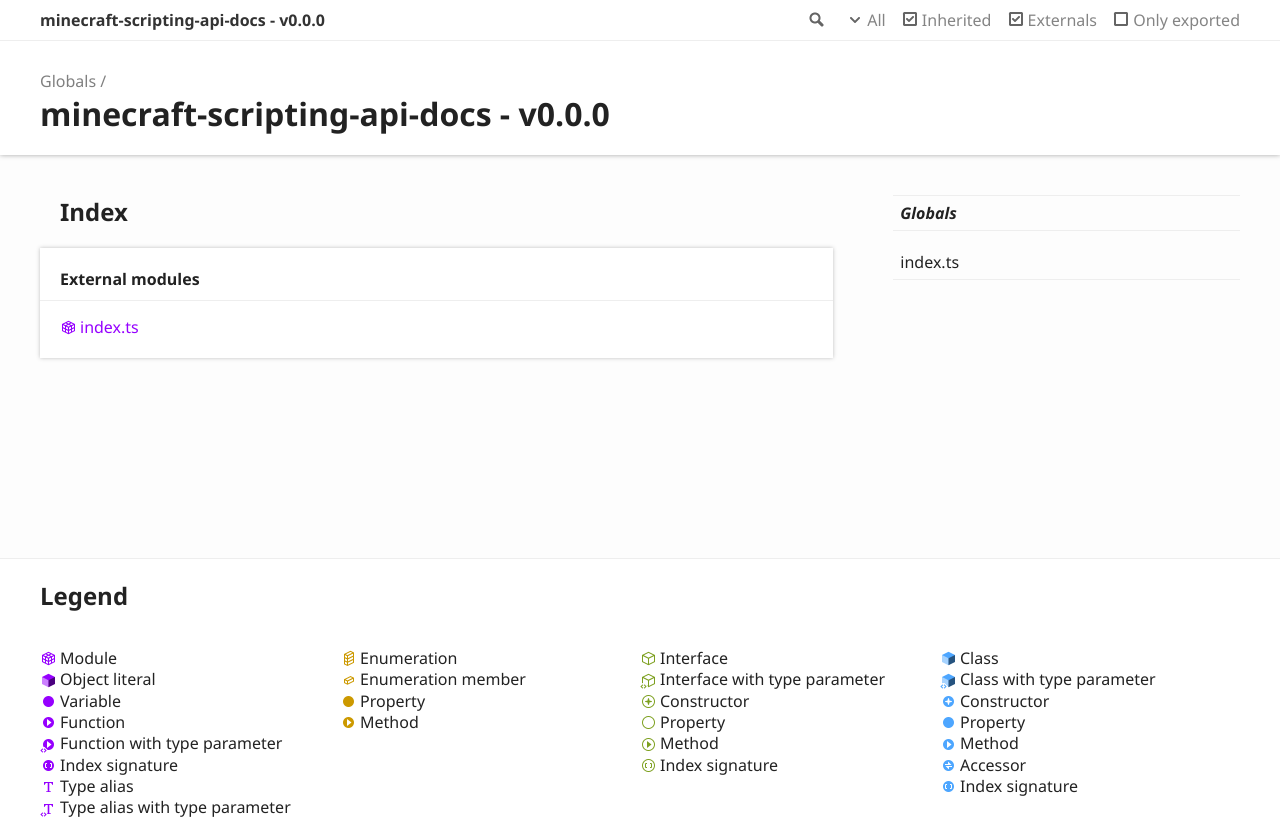
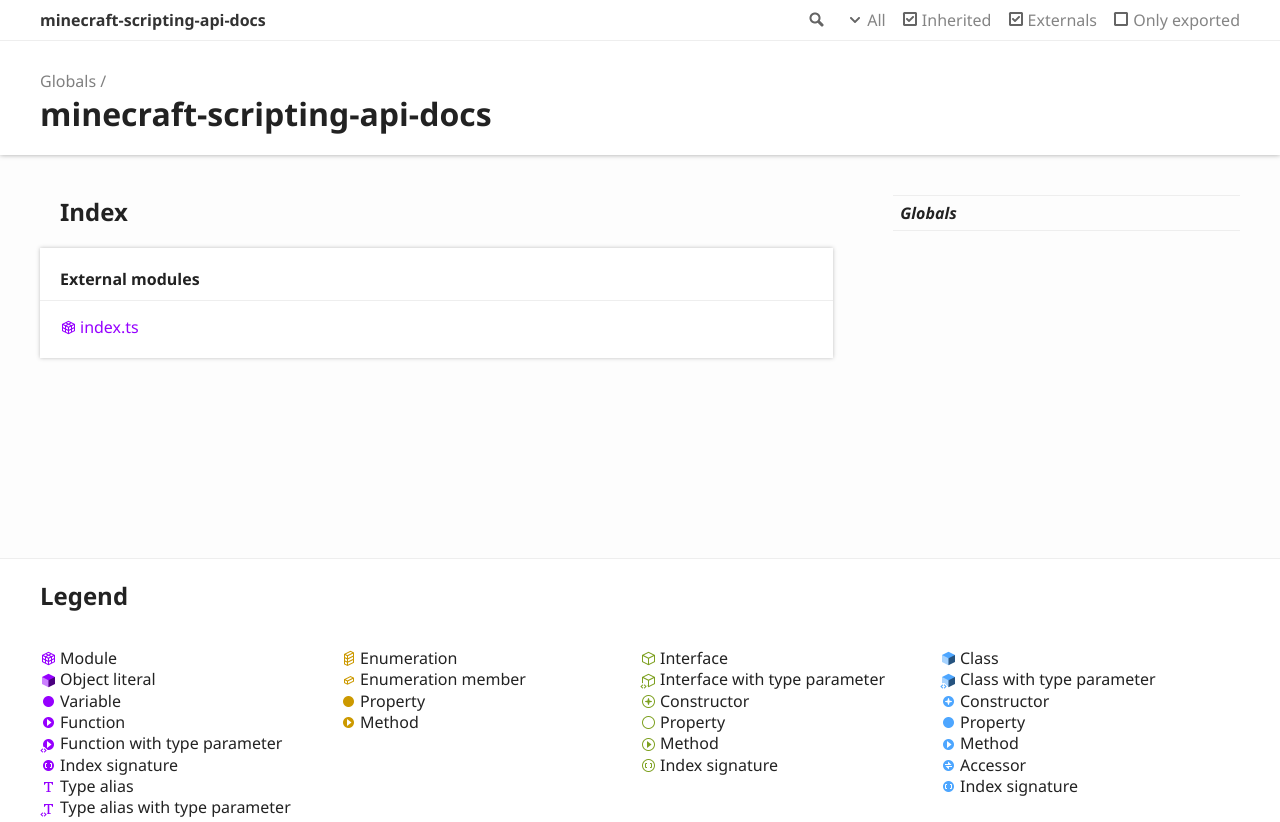
Before and after one commit to Richienb/minecraft-scripting-api-docs, a plain HTML site: page globals.html in a window 1280 px wide. Shown: the top 822 px of the page. Drawn offline with Linux system fonts and the light colour scheme.

Commit message:
Deploy Richienb/minecraft-scripting-api-docs to github.com/Richienb/minecraft-scripting-api-docs.git:gh-pages

```diff
--- a/globals.html
+++ b/globals.html
@@ -3,7 +3,7 @@
 <head>
 	<meta charset="utf-8">
 	<meta http-equiv="X-UA-Compatible" content="IE=edge">
-	<title>minecraft-scripting-api-docs - v0.0.0</title>
+	<title>minecraft-scripting-api-docs</title>
 	<meta name="description" content="">
 	<meta name="viewport" content="width=device-width, initial-scale=1">
 	<link rel="stylesheet" href="assets/css/main.css">
@@ -22,7 +22,7 @@
 						<li class="state loading">Preparing search index...</li>
 						<li class="state failure">The search index is not available</li>
 					</ul>
-					<a href="index.html" class="title">minecraft-scripting-api-docs - v0.0.0</a>
+					<a href="index.html" class="title">minecraft-scripting-api-docs</a>
 				</div>
 				<div class="table-cell" id="tsd-widgets">
 					<div id="tsd-filter">
@@ -56,7 +56,7 @@
 					<a href="globals.html">Globals</a>
 				</li>
 			</ul>
-			<h1> minecraft-scripting-api-docs - v0.0.0</h1>
+			<h1>minecraft-scripting-api-docs</h1>
 		</div>
 	</div>
 </header>
@@ -82,9 +82,6 @@
 				<ul>
 					<li class="globals current ">
 						<a href="globals.html"><em>Globals</em></a>
-					</li>
-					<li class=" tsd-kind-external-module">
-						<a href="modules/index_ts.html">index.ts</a>
 					</li>
 				</ul>
 			</nav>
```
Also changed, not shown: index.html (+3 -6 lines), modules/index_ts.html (+2 -5 lines).
